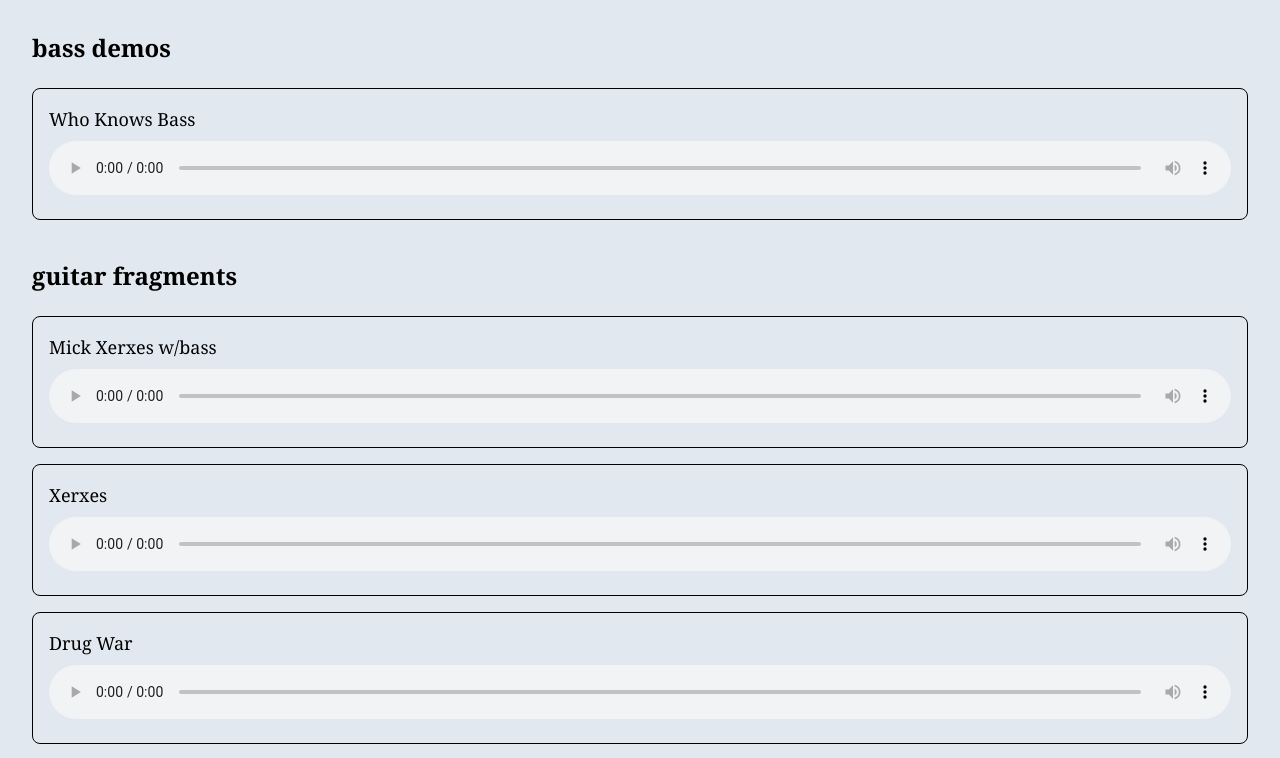
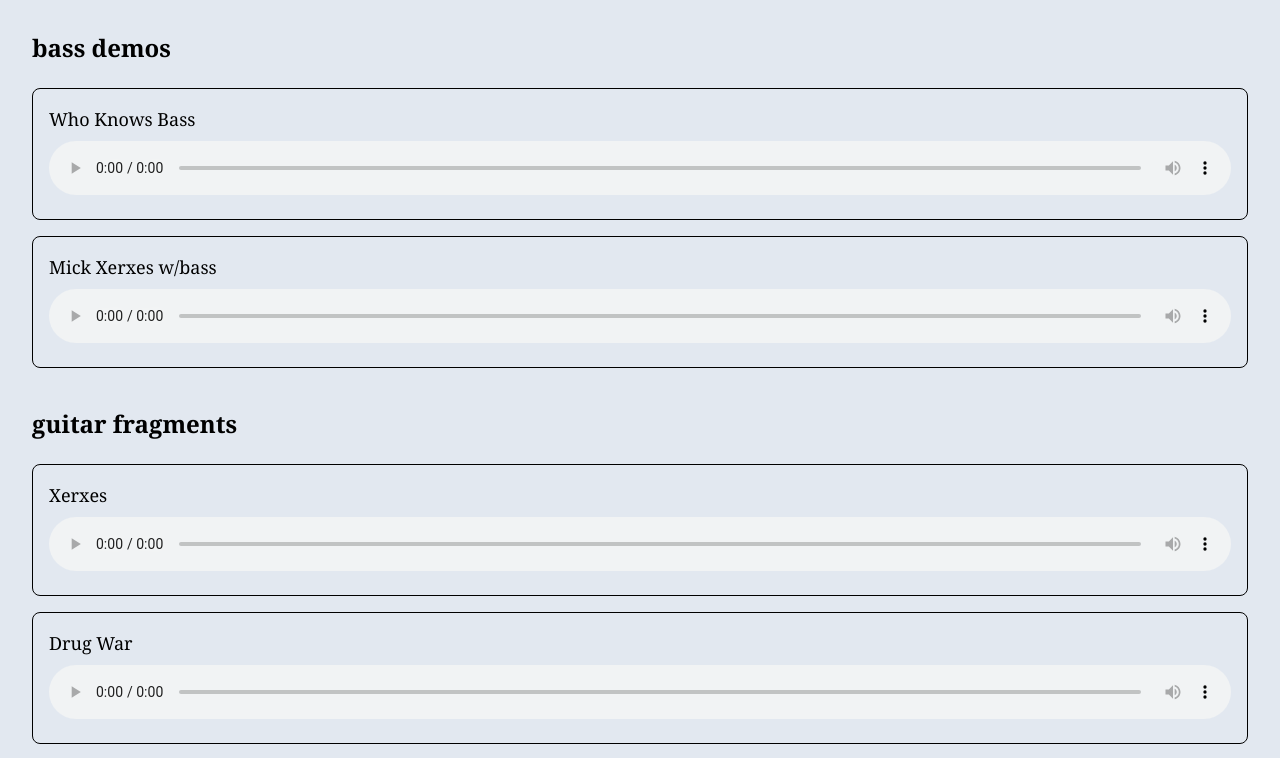
Before and after one commit to nmcmaster/colindontmediafire, a React (Vite) app: page / in a window 1280 px wide. Shown: the top 758 px of the page. Built offline with nearby package versions, Linux system fonts and the light colour scheme.

Commit message:
bass demo

```diff
--- a/src/App.tsx
+++ b/src/App.tsx
@@ -6,9 +6,9 @@ function App() {
             name: "Who Knows Bass",
             file: "/audio/who knows bass over 10-12-25.mp3",
         },
+        { name: "Mick Xerxes w/bass", file: "/audio/xerx werx.mp3" },
     ];
     const kernels = [
-        { name: "Mick Xerxes w/bass", file: "/audio/xerx werx.mp3" },
         { name: "Xerxes", file: "/audio/xerxes original.mp3" },
         { name: "Drug War", file: "/audio/drug war original.mp3" },
         {
```
